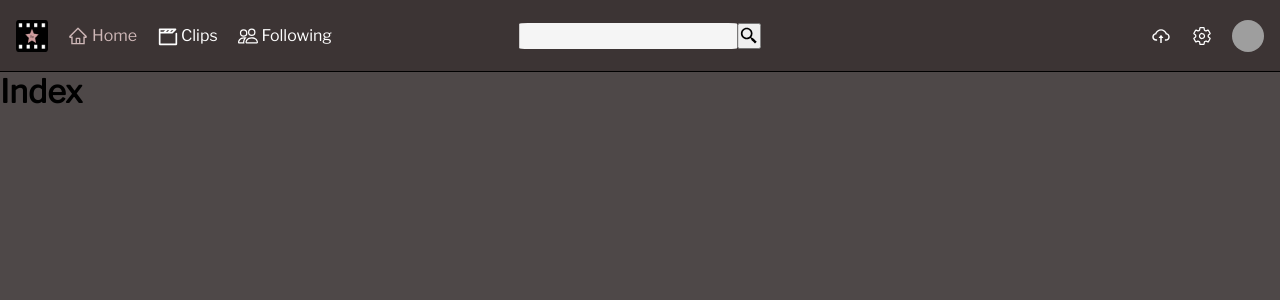
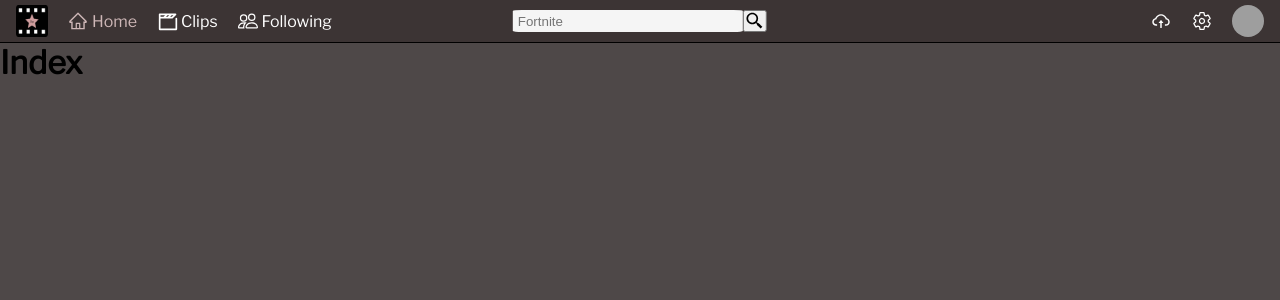
Before and after one commit to Tyson3101/StarClips, a Next.js app: page / in a window 1280 px wide. Shown: the top 300 px of the page. Built offline with nearby package versions, Linux system fonts and the light colour scheme; grey boxes are pictures that could not be loaded.

Commit message:
Navbar Searchbar Styles and Responsivness

```diff
--- a/src/components/NavBar.tsx
+++ b/src/components/NavBar.tsx
@@ -19,7 +19,7 @@ function NavBar() {
   const router = useRouter();
   console.log(router.pathname);
   const showItemTitles = useClientMediaQuery({
-    query: "(min-width: 570px)",
+    query: "(min-width: 580px)",
   });
   return (
     <div className={styles.navbar}>
@@ -73,7 +73,7 @@ function NavBar() {
           </li>
         </ul>{" "}
         <li className={styles.search}>
-          <SearchBar size={{ height: "65%", svg: 20 }} />
+          <SearchBar size={{ height: "55%", svg: 20 }} />
         </li>
         <ul>
           <li
--- a/src/components/SearchBar.tsx
+++ b/src/components/SearchBar.tsx
@@ -18,8 +18,10 @@ function SearchBar({ size: { height, svg: svgSize } }: SearchBarProps) {
           backgroundColor: "whitesmoke",
           border: "none",
           borderRadius: "4%",
+          textIndent: "5px",
         }}
         type={"text"}
+        placeholder={"Fortnite"}
       />{" "}
       <button style={{ height, outline: "none" }} name="Search Button">
         <BiSearchAlt2 size={svgSize} />
--- a/styles/NavBar.module.css
+++ b/styles/NavBar.module.css
@@ -7,7 +7,7 @@
   position: sticky;
   top: 0;
   border-bottom: 1px solid black;
-  height: 9vh;
+  height: 2.7rem;
 }
 
 .navbarItems {
@@ -88,14 +88,14 @@
 }
 
 .search input {
-  width: 17vw;
+  width: max(18vw, 5.5rem);
 }
 
 .userAvatar img {
   border-radius: 50%;
 }
 
-@media (min-width: 780px) {
+@media (min-width: 790px) {
   .search {
     position: absolute;
     left: 50%;
@@ -103,18 +103,25 @@
   }
 }
 
-@media (max-width: 780px) {
+@media (max-width: 790px) {
   .navbarItems > ul {
     gap: 3vw;
   }
 }
-@media (max-width: 340px) {
+
+@media (max-width: 579px) {
+  .search input {
+    width: 7rem;
+  }
+}
+
+@media (max-width: 400px) {
   .search {
     display: none;
   }
 }
 
-@media (max-width: 340px) {
+@media (max-width: 400px) {
   .navbarItems > ul {
     gap: 5vw;
   }
```
